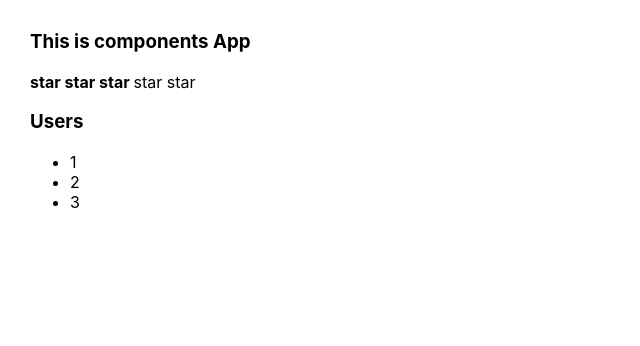
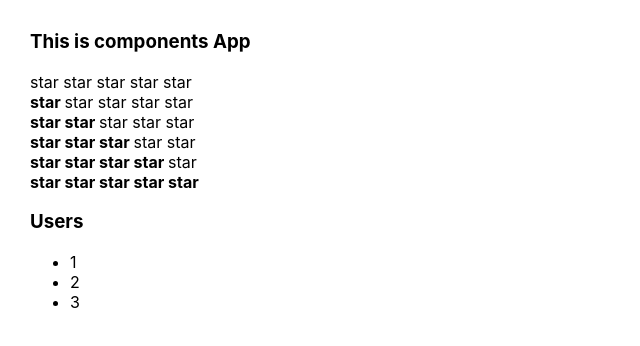
Before and after one commit to regggulus/ReactTS_shit_how_easy, a React (Create React App) app: page / in a window 1280 px wide. Shown: the top 346 px of the page, without its empty margins (0-640 px from the left). Built offline with nearby package versions, Linux system fonts and the light colour scheme.

Commit message:
Star props value controlled

```diff
--- a/src/App.tsx
+++ b/src/App.tsx
@@ -9,7 +9,12 @@ function App() {
     return (
         <div className={'App'}>
             <AppTitle/>
-            <Rating/>
+            <Rating value = {0}/>
+            <Rating value = {1}/>
+            <Rating value = {2}/>
+            <Rating value = {3}/>
+            <Rating value = {4}/>
+            <Rating value = {5}/>
             <Accordion/>
         </div>
     );
--- a/src/components/Rating.tsx
+++ b/src/components/Rating.tsx
@@ -1,22 +1,84 @@
 import React from "react";
 
-export function Rating() {
+type RatingType = {
+    value: number
+}
+export function Rating(props: RatingType) {
+    if(props.value === 1) {
+        return (
+            <div>
+                <Star selected={true}/>
+                <Star selected ={false}/>
+                <Star selected={false}/>
+                <Star selected={false}/>
+                <Star selected={false}/>
+            </div>
+
+        )
+    }
+    if(props.value === 2) {
+        return (
+            <div>
+                <Star selected={true}/>
+                <Star selected ={true}/>
+                <Star selected={false}/>
+                <Star selected={false}/>
+                <Star selected={false}/>
+            </div>
+
+        )
+    }
+    if(props.value === 3) {
+        return (
+            <div>
+                <Star selected={true}/>
+                <Star selected ={true}/>
+                <Star selected={true}/>
+                <Star selected={false}/>
+                <Star selected={false}/>
+            </div>
+
+        )
+    }
+    if(props.value === 4) {
+        return (
+            <div>
+                <Star selected={true}/>
+                <Star selected ={true}/>
+                <Star selected={true}/>
+                <Star selected={true}/>
+                <Star selected={false}/>
+            </div>
+
+        )
+    }
+    if(props.value === 5) {
+        return (
+            <div>
+                <Star selected={true}/>
+                <Star selected ={true}/>
+                <Star selected={true}/>
+                <Star selected={true}/>
+                <Star selected={true}/>
+            </div>
+        )
+    }
     return (
         <div>
-            <Star selected={true}/>
-            <Star selected ={true}/>
-            <Star selected={true}/>
+            <Star selected={false}/>
+            <Star selected ={false}/>
+            <Star selected={false}/>
             <Star selected={false}/>
             <Star selected={false}/>
         </div>
+    )
 
-    )
 }
 
-/*type SelectedType = {
+type SelectedType = {
     selected: boolean
-}*/
-function Star(props: any) {
+}
+function Star(props: SelectedType) {
     if (props.selected === true) {
         return <span><b>star </b></span>
     } else {
```
